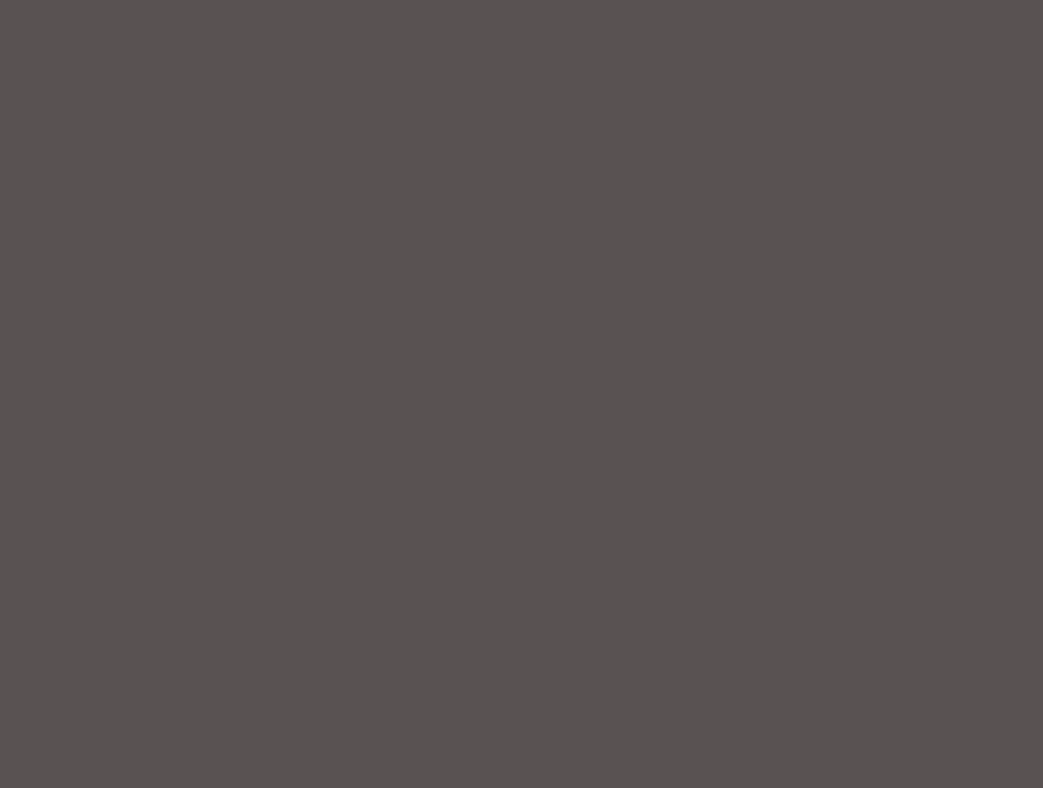
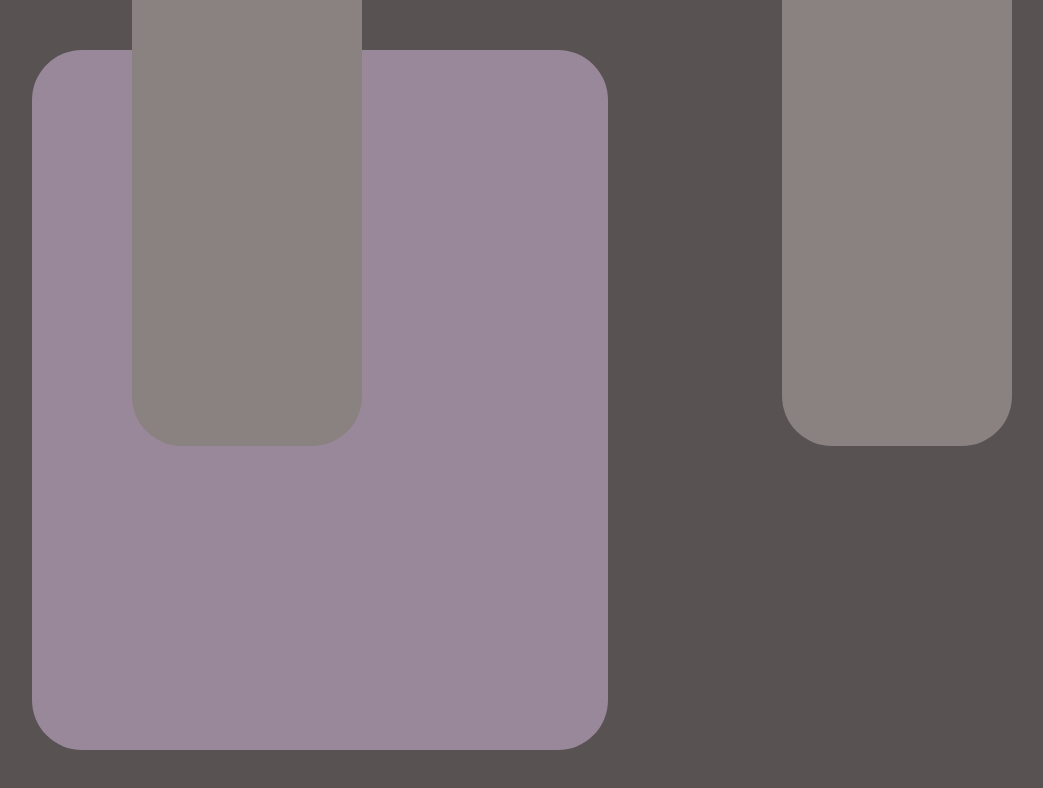
Before and after one commit to DawitGemeda/Final-Business-Website, a plain HTML site: page contact.html in a window 1280 px wide. Shown: the whole page, without its empty margins (68-1111 px from the left). Drawn offline with Linux system fonts and the light colour scheme.

Commit message:
final update

```diff
--- a/contact.html
+++ b/contact.html
@@ -4,15 +4,17 @@
 <head>
   <meta charset="utf-8">
   <meta name="viewport" content="width=device-width">
-  <title>Service</title>
+  <title>Contact</title>
   <link href="style.css" rel="stylesheet" type="text/css" />
 </head>
 
 <body>
+  <div class="Contact-box" style="text-align: center;" >
+    <div class="Contact-Name">
+    <div class="Contact-LastName">
 
+  </div>
 
-  <script src="script.js"></script>
-  <script src="https://replit.com/public/js/replit-badge.js" theme="blue" defer></script>
 </body>
 
 </html>
--- a/style.css
+++ b/style.css
@@ -116,7 +116,14 @@ html, body {
 
 
 .main-content {
-  width: 80%;
+  margin: auto;
+  width: 65%;
+  height: auto;
+  border-radius: 50px;
+  font-size: 20px;
+  text-align: left;
+  display: flex;
+
 }
 
 .box {
@@ -125,9 +132,50 @@ html, body {
 }
 
 .first-half {
-  width: 55%;
+  margin-top: 30px;
+  margin-bottom: 10px;
 }
 
 .second-half {
+  margin-top: 30px;
+  margin-bottom: 10px;
+  text-align: right;
+  color: white;
+}
+
+.Contact-box {
+  padding-top: 20px;
+  background-color: #998899;
+  width: 45%;
+  height: 85%;
+  border-radius: 50px;
+  margin-top: 50px;
+  margin-left: 100px;
+  font-size: 25px;
+  color: white;
+}
+
+.Contact-Name {
+  background-color: #8A8181;
   width: 40%;
+  height: 75%;
+  border-radius: 50px;
+  margin-top: 100px;
+  margin-left: 100px;
+  font-size: 25px;
+  color: white;
 }
+.Contact-LastName {
+
+  background-color: #8A8181;
+  width: 100%;
+  height: 100%;
+  border-radius: 50px;
+  margin-top: -234px;
+  margin-left: 650px;
+  display: flex;
+  justify-content: center;
+  align-items: center;
+  font-size: 25px;
+  color: white;
+}
```
Also changed, not shown: about.html (+3 -11 lines), 1 other file.
